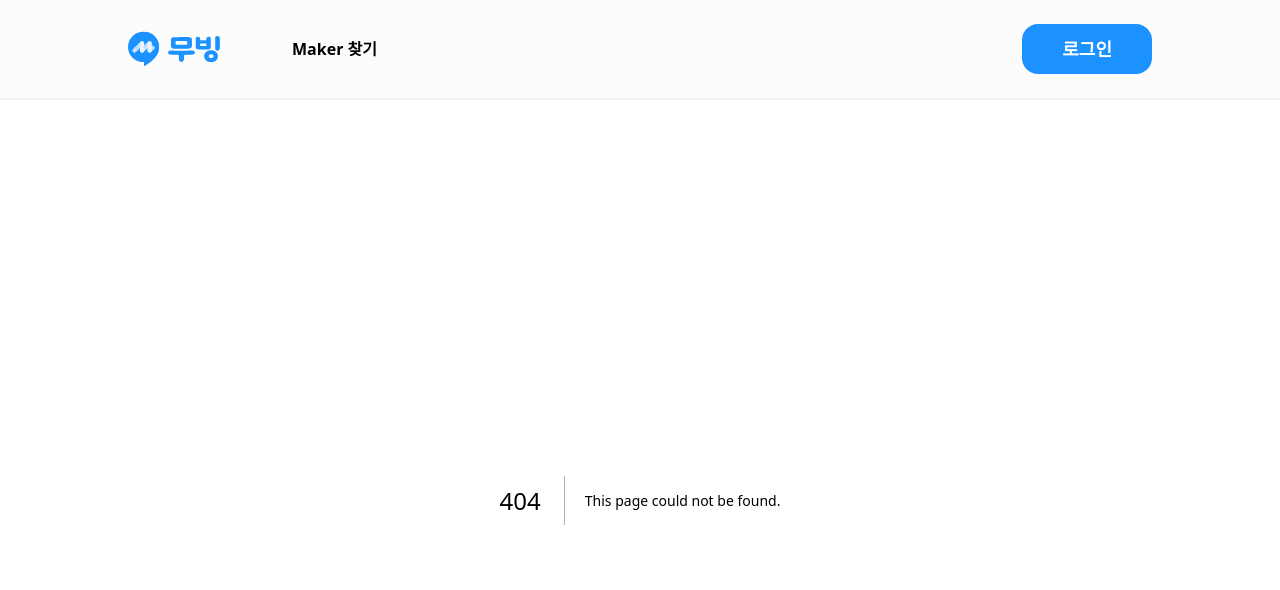
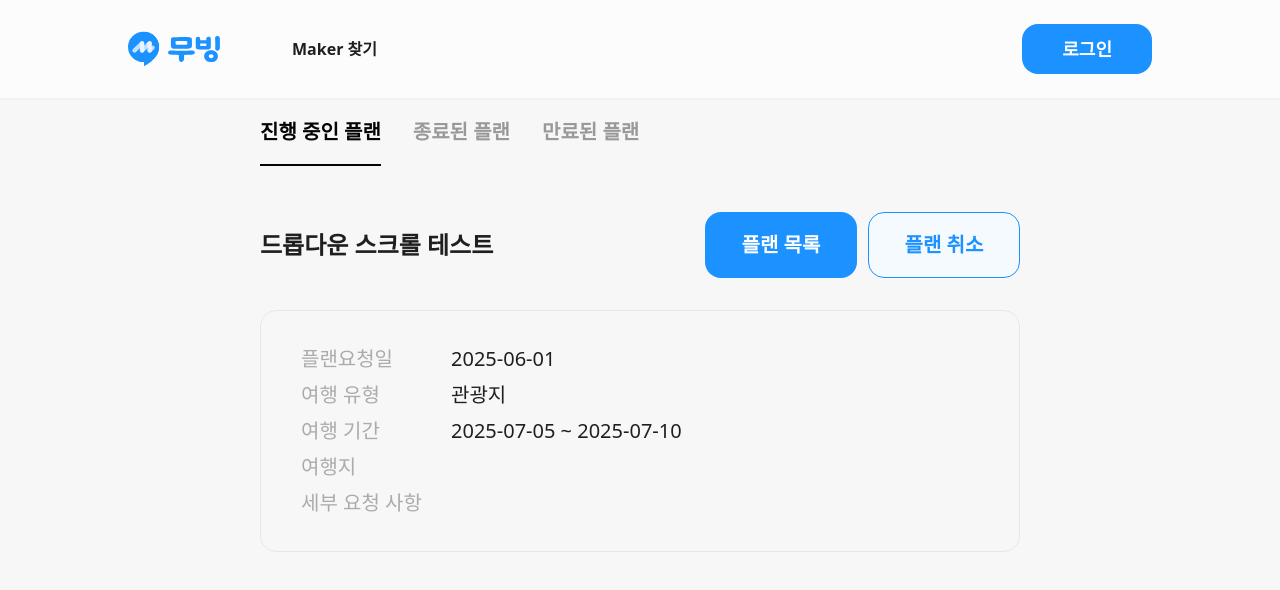
Before and after one commit to GoHawaiiForMe/frontend, a Next.js app: page /myTripManage/ongoingPlan in a window 1280 px wide. Before the commit this address had no page. Shown: the top 590 px of the page. Built offline with nearby package versions, Linux system fonts and the light colour scheme.

Commit message:
feat: 마이플랜네비 UI 및 페이지 연결 완료

```diff
--- a/src/components/MyPlans/Cards/PlanCard.tsx
+++ b/src/components/MyPlans/Cards/PlanCard.tsx
@@ -6,8 +6,8 @@ interface Plan {
   requestDate: string;
   tripType: string;
   tripPeriod: string;
-  tripSpot: string;
-  specialRequests: string;
+  serviceArea: string;
+  details: string;
 }
 
 interface PlanData {
--- a/src/components/MyPlans/MyNav.tsx
+++ /dev/null
@@ -1,9 +0,0 @@
-export default function MyNav() {
-  return (
-    <div className="flex gap-[32px] text-color-gray-400 text-xl semibold mobile-tablet:gap-[24px]">
-      <button>진행 중인 플랜</button>
-      <button>종료된 플랜</button>
-      <button>만료된 플랜</button>
-    </div>
-  );
-}
--- /dev/null
+++ b/src/components/MyPlans/MyPlanNav.tsx
@@ -0,0 +1,41 @@
+import Link from "next/link";
+import { useRouter } from "next/router";
+
+export default function MyPlanNav() {
+  const router = useRouter();
+  const activeTab = router.pathname.split("/").pop();
+
+  return (
+    <div className="flex gap-[32px]  text-color-gray-400 text-xl semibold mobile-tablet:gap-[24px] mobile-tablet:text-md">
+      <Link href="./ongoingPlan">
+        <button
+          className={`py-[16px] ${
+            activeTab === "ongoingPlan"
+              ? "text-color-black-500 border-b-2 border-color-black-500"
+              : ""
+          }`}
+        >
+          진행 중인 플랜
+        </button>
+      </Link>
+      <Link href="./completedPlan">
+        <button
+          className={`py-[16px] ${
+            activeTab === "completedPlan" ? "text-color-black-500 border-b-2 border-black" : ""
+          }`}
+        >
+          종료된 플랜
+        </button>
+      </Link>
+      <Link href="expiredPlan">
+        <button
+          className={`py-[16px] ${
+            activeTab === "expiredPlan" ? "text-color-black-500 border-b-2 border-black" : ""
+          }`}
+        >
+          만료된 플랜
+        </button>
+      </Link>
+    </div>
+  );
+}
--- /dev/null
+++ b/src/pages/myTripManage/completedPlan.tsx
@@ -0,0 +1,10 @@
+import MyPlanNav from "@/components/MyPlans/MyPlanNav";
+
+export default function completedPlan() {
+  return (
+    <>
+      <MyPlanNav />
+      종료된 플랜 페이지 입니다
+    </>
+  );
+}
--- /dev/null
+++ b/src/pages/myTripManage/expiredPlan.tsx
@@ -0,0 +1,10 @@
+import MyPlanNav from "@/components/MyPlans/MyPlanNav";
+
+export default function expiredPlan() {
+  return (
+    <>
+      <MyPlanNav />
+      만료된 플랜 페이지 입니다
+    </>
+  );
+}
--- a/src/pages/myTripManage/ongoingTrip.tsx
+++ b/src/pages/myTripManage/ongoingPlan.tsx
@@ -1,8 +1,8 @@
 import PlanCard from "@/components/MyPlans/Cards/PlanCard";
-import MyNav from "@/components/MyPlans/MyNav";
+import MyPlanNav from "@/components/MyPlans/MyPlanNav";
 import Layout from "@/components/Common/Layout";
 
-export default function ongoingTrip() {
+export default function ongoingPlan() {
   // 테스트용 데이터
   const planData = {
     selectedPlanId: 2, // 기본으로 선택된 플랜의 ID
@@ -12,61 +12,61 @@ export default function ongoingTrip() {
         name: "플랜이름몇자까지되나요",
         requestDate: "2025-01-01",
         tripType: "휴양지",
-        tripSpot: "서울",
+        serviceArea: "서울",
         tripPeriod: "2025-01-10 ~ 2025-01-15", // 여행 시작일 ~ 여행 종료일
-        specialRequests: "특별 요청 사항 없음",
+        details: "특별 요청 사항 없음",
       },
       {
         id: 2,
         name: "플랜이름더더더더더더더길어져도되나요",
         requestDate: "2025-02-01",
         tripType: "액티비티",
-        tripSpot: "부산",
+        serviceArea: "부산",
         tripPeriod: "2025-02-10 ~ 2025-02-17", // 여행 시작일 ~ 여행 종료일
-        specialRequests: "특별 요청 없음",
+        details: "특별 요청 없음",
       },
       {
         id: 3,
         name: "안신나는 제주도 출장",
         requestDate: "2025-03-01",
         tripType: "비즈니스",
-        tripSpot: "제주도",
+        serviceArea: "제주도",
         tripPeriod: "2025-03-05 ~ 2025-03-07", // 여행 시작일 ~ 여행 종료일
-        specialRequests: "업무 일정 조정 필요",
+        details: "업무 일정 조정 필요",
       },
       {
         id: 4,
         name: "경주에도 바닷가가 있나요?",
         requestDate: "2025-04-01",
         tripType: "휴양지",
-        tripSpot: "경주",
+        serviceArea: "경주",
         tripPeriod: "2025-04-05 ~ 2025-04-10", // 여행 시작일 ~ 여행 종료일
-        specialRequests: "해변 근처 숙소",
+        details: "해변 근처 숙소",
       },
       {
         id: 5,
         name: "경주에도 바닷가가 있나요?2",
         requestDate: "2025-05-01",
         tripType: "휴양지",
-        tripSpot: "경주",
+        serviceArea: "경주",
         tripPeriod: "2025-04-05 ~ 2025-04-10", // 여행 시작일 ~ 여행 종료일
-        specialRequests: "해변 근처 숙소",
+        details: "해변 근처 숙소",
       },
       {
         id: 6,
         name: "드롭다운 스크롤 테스트",
         requestDate: "2025-06-01",
         tripType: "관광지",
-        tripSpot: "전주",
+        serviceArea: "전주",
         tripPeriod: "2025-07-05 ~ 2025-07-10", // 여행 시작일 ~ 여행 종료일
-        specialRequests: "비빔밥 맛집을 들러주세요",
+        details: "비빔밥 맛집을 들러주세요",
       },
     ],
   };
 
   return (
     <>
-      <MyNav />
+      <MyPlanNav />
       <Layout bodyClass="bg-gray">
         <PlanCard planData={planData} />
       </Layout>
```
